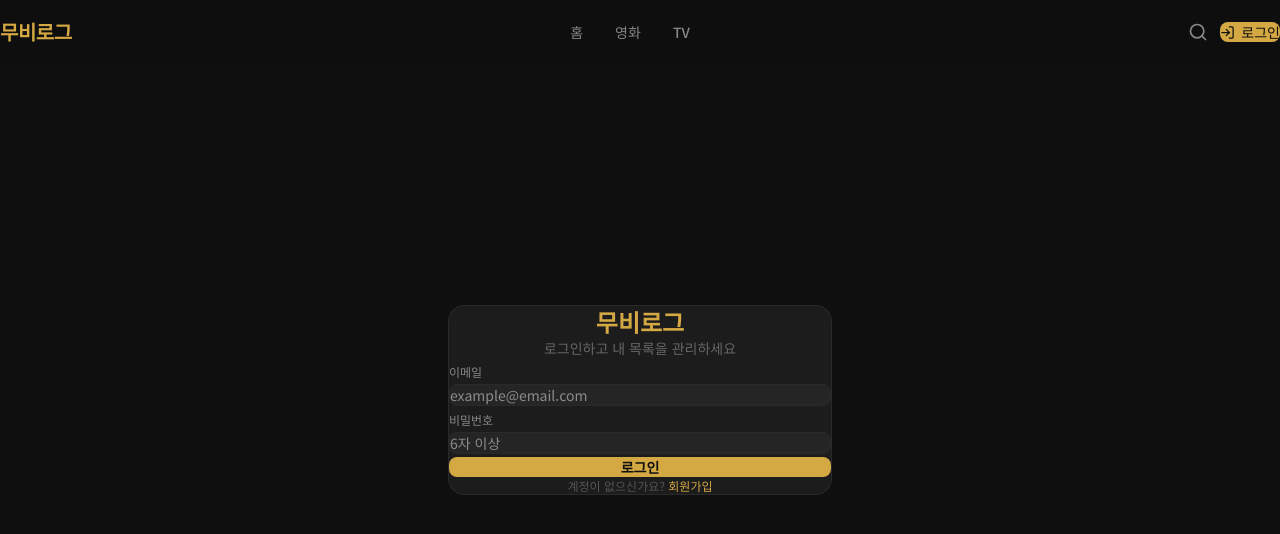
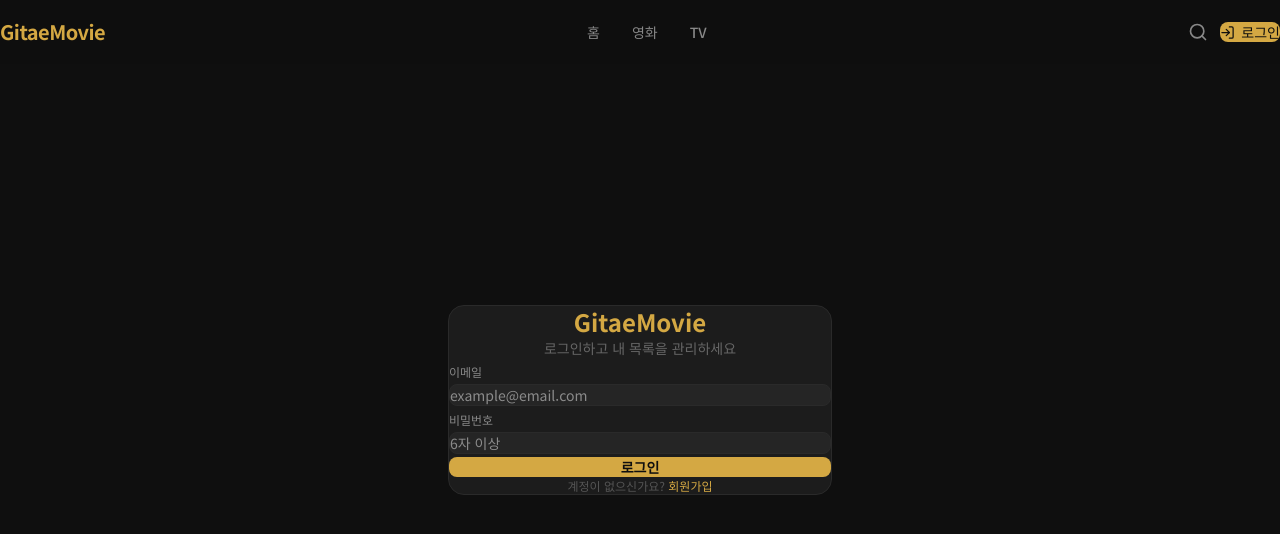
Before and after one commit to gitae-practice/Project3, a React (Vite) app: page /auth in a window 1280 px wide. Shown: the top 534 px of the page. Built offline with nearby package versions, Linux system fonts and the light colour scheme; no server answers.

Commit message:
앱 이름 GitaeMovie로 변경 + 좌우 여백 통일

```diff
--- a/index.html
+++ b/index.html
@@ -4,7 +4,7 @@
     <meta charset="UTF-8" />
     <link rel="icon" type="image/svg+xml" href="/favicon.svg" />
     <meta name="viewport" content="width=device-width, initial-scale=1.0" />
-    <title>무비로그 — 영화·드라마 트래커</title>
+    <title>GitaeMovie — 영화·드라마 트래커</title>
     <!-- 한국어 UI에 최적화된 Noto Sans KR 폰트 -->
     <link rel="preconnect" href="https://fonts.googleapis.com" />
     <link rel="preconnect" href="https://fonts.gstatic.com" crossorigin />
--- a/src/components/layout/Navbar.tsx
+++ b/src/components/layout/Navbar.tsx
@@ -50,7 +50,7 @@ export default function Navbar() {
         borderBottom: scrolled ? '1px solid #1f1f1f' : 'none',
       }}
     >
-      <div className="max-w-7xl mx-auto px-6 h-16 flex items-center justify-between gap-6">
+      <div className="px-10 md:px-16 h-16 flex items-center justify-between gap-6">
 
         {/* 로고 */}
         <Link
@@ -58,7 +58,7 @@ export default function Navbar() {
           className="text-xl font-bold tracking-tight shrink-0"
           style={{ color: '#d4a843' }}
         >
-          무비로그
+          GitaeMovie
         </Link>
 
         {/* 가운데 네비게이션 링크 */}
--- a/src/pages/AuthPage.tsx
+++ b/src/pages/AuthPage.tsx
@@ -56,7 +56,7 @@ export default function AuthPage() {
         {/* 로고 */}
         <div className="text-center mb-8">
           <span className="text-2xl font-bold" style={{ color: '#d4a843' }}>
-            무비로그
+            GitaeMovie
           </span>
           <p className="text-sm mt-1" style={{ color: '#666' }}>
             {mode === 'signin' ? '로그인하고 내 목록을 관리하세요' : '무료로 시작하세요'}
```
Also changed, not shown: 1 other file (tests, documents, lock files or other folders).
